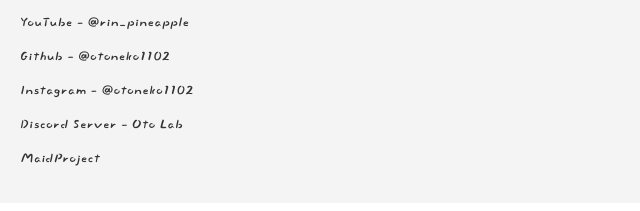
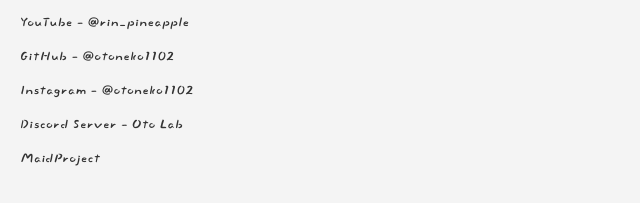
Before and after one commit to otoneko1102/ProteCat, a plain HTML site: page how-to-use.html in a window 1280 px wide. Shown: the part 2113-2324 px from the top of the page, 0-640 px from the left. Drawn offline with Linux system fonts and the light colour scheme; a web font is replaced by a local one.

Commit message:
Update how-to-use.html

```diff
--- a/how-to-use.html
+++ b/how-to-use.html
@@ -80,7 +80,7 @@
         <li><a href="https://twitter.com/rin_pineapple" target="_blank">Twitter - @rin_pineapple</a></li>
         <li><a href="https://misskey.io/@rin_pineapple" target="_blank">Misskey.io - @rin_pineapple</a></li>
         <li><a href="https://youtube.com/@rin_pineapple" target="_blank">YouTube - @rin_pineapple</a></li>
-        <li><a href="https://github.com/otoneko1102" target="_blank">Github - @otoneko1102</a></li>
+        <li><a href="https://github.com/otoneko1102" target="_blank">GitHub - @otoneko1102</a></li>
         <li><a href="https://instagram.com/otoneko1102" target="_blank">Instagram - @otoneko1102</a></li>
         <li><a href="https://discord.gg/yKW8wWKCnS" target="_blank">Discord Server - Oto Lab</a></li>
         <li><a href="https://maidproject.code.blog/" target="_blank">MaidProject</a></li>
```
